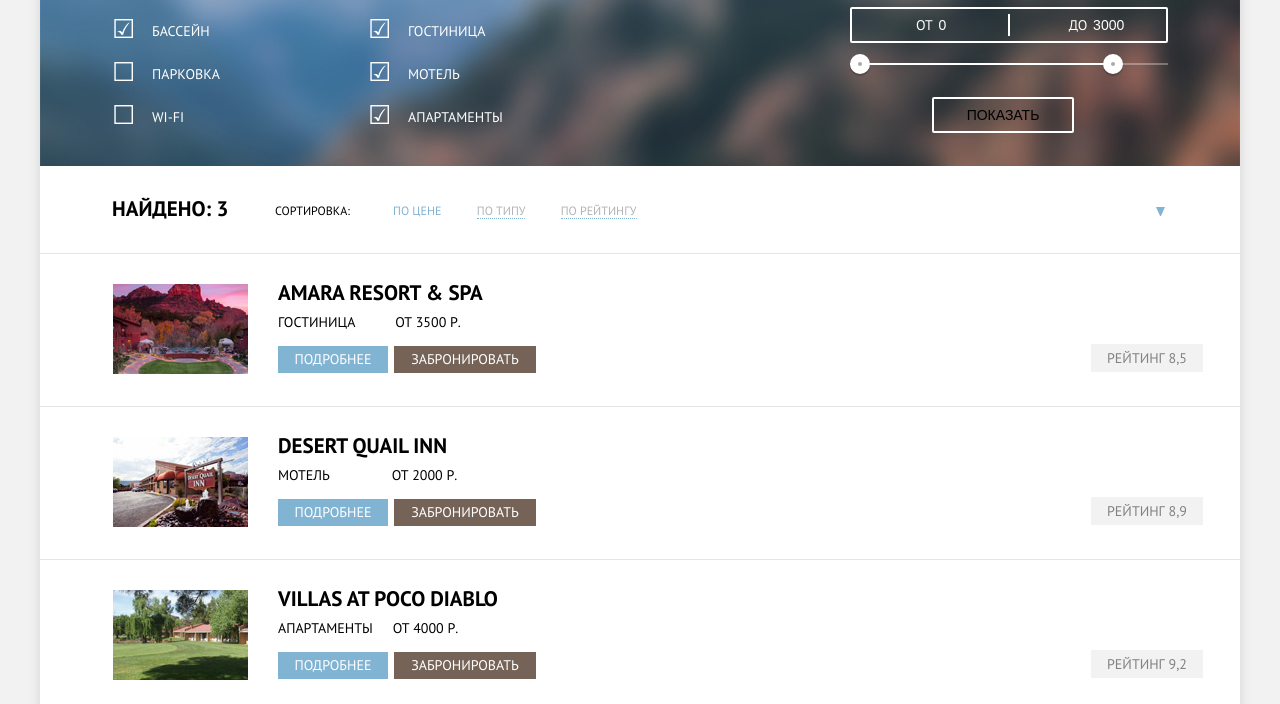
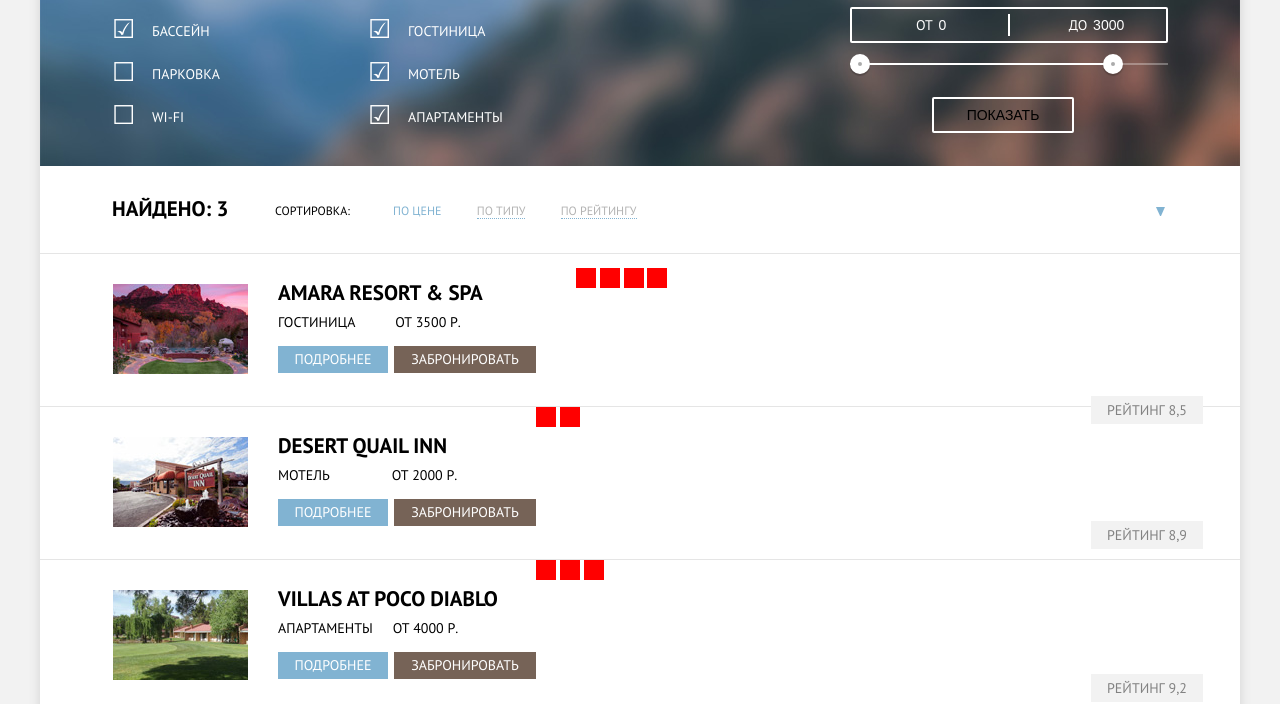
Before and after one commit to Smyrutskyi/489229-sedona, a plain HTML site: page hotels.html in a window 1280 px wide. Shown: the part 117-821 px from the top of the page. Drawn offline with Linux system fonts and the light colour scheme.

Commit message:
Sergey
123aga

```diff
--- a/css/style.css
+++ b/css/style.css
@@ -977,10 +977,21 @@ input.booking-calendar-select:hover {
 
 
 
+.stars-hotel {
+
+  display: inline-block;
+
+  background-color: red;
+  height: 20px;
+  width: 20px;
 
 
+}
 
 
+.stars span {
+  background-color: red;
+}
 
 
 
--- a/hotels.html
+++ b/hotels.html
@@ -144,12 +144,12 @@
 
 		<!-- БЛОК С РЕЙТИНГОМ. В НЁМ 2 БЛОКА: ВЕРХНИЙ СО ЗВЕЗДОЧКАМИ, НИЖНИЙ С ЦИФРОЙ. -->
 		<div class="border-hr">
-			<div class="stars">
-				<span class="stars-hotel"></span>
-				<span class="stars-hotel"></span>
-				<span class="stars-hotel"></span>
-				<span class="stars-hotel"></span>
-			</div>
+			<ul class="stars">
+				<li class="stars-hotel"></li>
+				<li class="stars-hotel"></li>
+				<li class="stars-hotel"></li>
+				<li class="stars-hotel"></li>
+			</ul>
 			<div>
 				<p class="raiting-hotels">Рейтинг 8,5</p>
 			</div>
```
